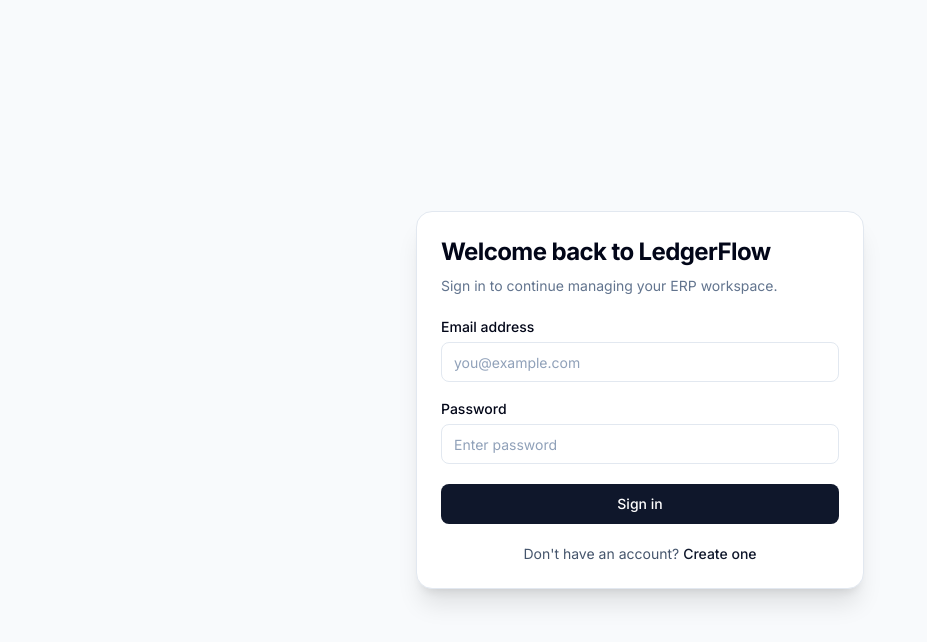
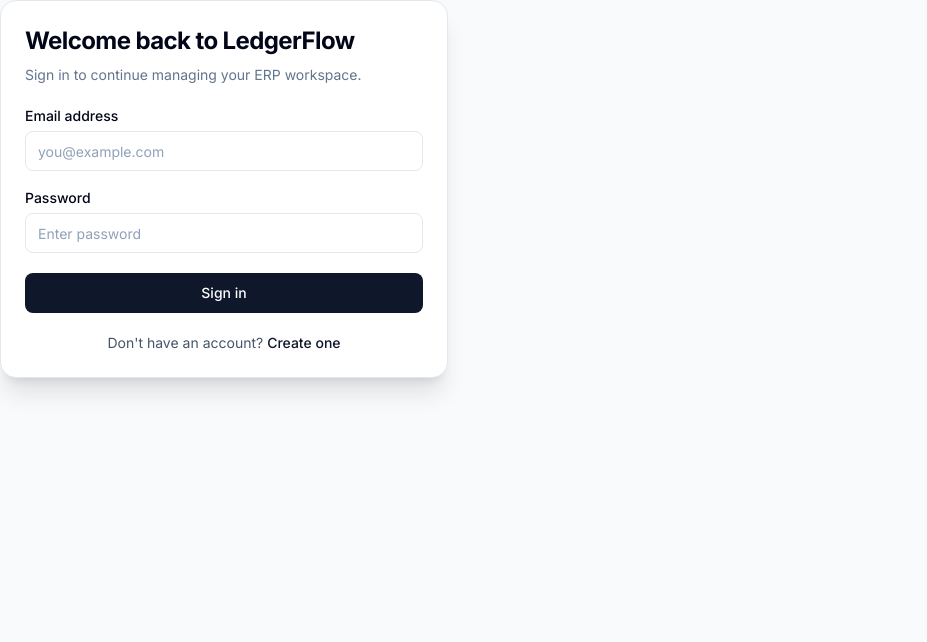
Before and after one commit to Kesarkarale/LedgerFlow, a Next.js app: page /login in a window 1280 px wide. Shown: the top 642 px of the page, without its empty margins (0-927 px from the left). Built offline with nearby package versions, Linux system fonts and the light colour scheme.

Commit message:
Update page.tsx

```diff
--- a/src/app/(auth)/login/page.tsx
+++ b/src/app/(auth)/login/page.tsx
@@ -1,9 +1,5 @@
 import LoginForm from "@/components/auth/login-form";
 
 export default function LoginPage() {
-  return (
-    <div className="min-h-screen flex items-center justify-center bg-slate-50 px-4">
-      <LoginForm />
-    </div>
-  );
+  return <LoginForm />;
 }
```
